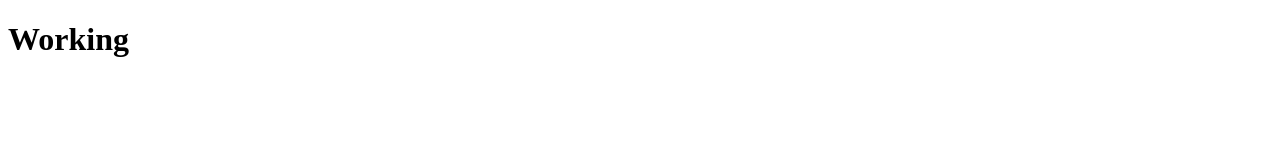
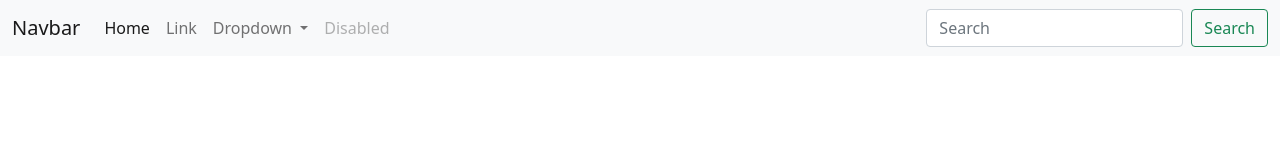
Before and after one commit to Sabbir255/html_templete, a plain HTML site: page index.html in a window 1280 px wide. Drawn offline with nearby package versions, Linux system fonts and the light colour scheme.

Commit message:
Bootstrap add

```diff
--- a/index.html
+++ b/index.html
@@ -1,11 +1,56 @@
 <!DOCTYPE html>
 <html lang="en">
+
 <head>
     <meta charset="UTF-8">
     <meta name="viewport" content="width=device-width, initial-scale=1.0">
     <title>Document</title>
+    <link href="https://cdn.jsdelivr.net/npm/bootstrap@5.0.2/dist/css/bootstrap.min.css" rel="stylesheet">
 </head>
+
 <body>
-    <h1>Working</h1>
+    <nav class="navbar navbar-expand-lg navbar-light bg-light">
+        <div class="container-fluid">
+            <a class="navbar-brand" href="#">Navbar</a>
+            <button class="navbar-toggler" type="button" data-bs-toggle="collapse"
+                data-bs-target="#navbarSupportedContent" aria-controls="navbarSupportedContent" aria-expanded="false"
+                aria-label="Toggle navigation">
+                <span class="navbar-toggler-icon"></span>
+            </button>
+            <div class="collapse navbar-collapse" id="navbarSupportedContent">
+                <ul class="navbar-nav me-auto mb-2 mb-lg-0">
+                    <li class="nav-item">
+                        <a class="nav-link active" aria-current="page" href="#">Home</a>
+                    </li>
+                    <li class="nav-item">
+                        <a class="nav-link" href="#">Link</a>
+                    </li>
+                    <li class="nav-item dropdown">
+                        <a class="nav-link dropdown-toggle" href="#" id="navbarDropdown" role="button"
+                            data-bs-toggle="dropdown" aria-expanded="false">
+                            Dropdown
+                        </a>
+                        <ul class="dropdown-menu" aria-labelledby="navbarDropdown">
+                            <li><a class="dropdown-item" href="#">Action</a></li>
+                            <li><a class="dropdown-item" href="#">Another action</a></li>
+                            <li>
+                                <hr class="dropdown-divider">
+                            </li>
+                            <li><a class="dropdown-item" href="#">Something else here</a></li>
+                        </ul>
+                    </li>
+                    <li class="nav-item">
+                        <a class="nav-link disabled" href="#" tabindex="-1" aria-disabled="true">Disabled</a>
+                    </li>
+                </ul>
+                <form class="d-flex">
+                    <input class="form-control me-2" type="search" placeholder="Search" aria-label="Search">
+                    <button class="btn btn-outline-success" type="submit">Search</button>
+                </form>
+            </div>
+        </div>
+    </nav>
+    <script src="https://cdn.jsdelivr.net/npm/bootstrap@5.0.2/dist/js/bootstrap.bundle.min.js"></script>
 </body>
+
 </html>
```
